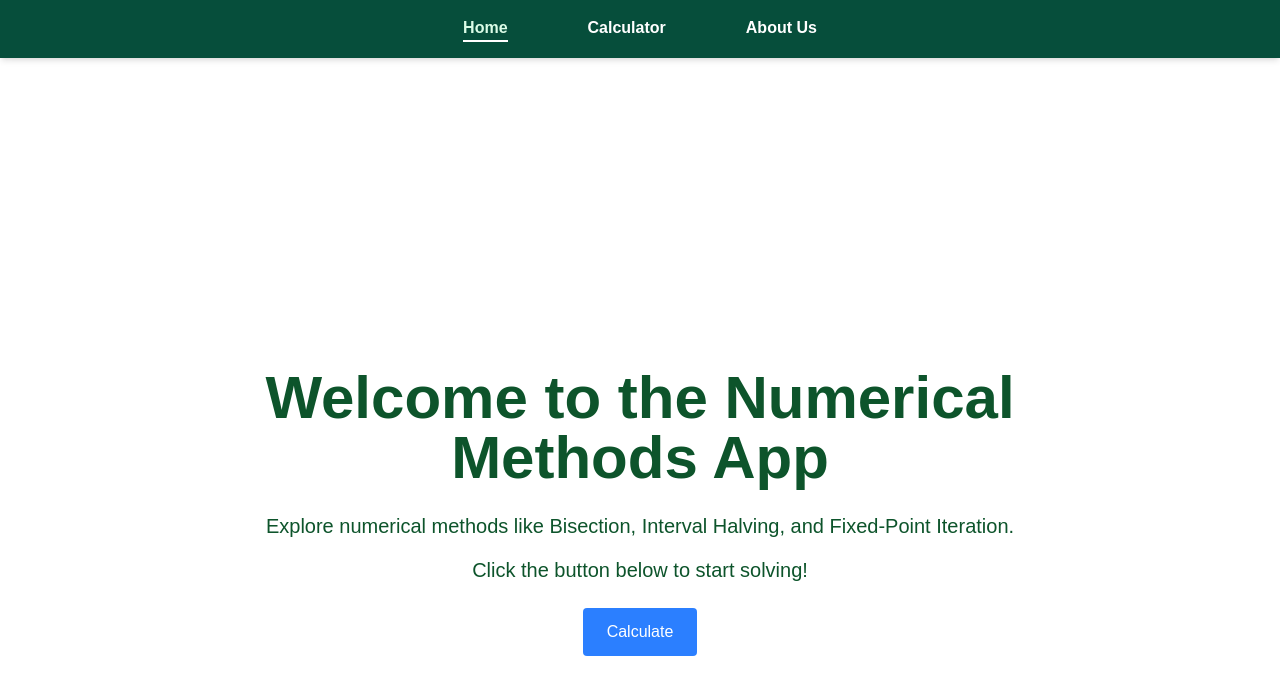
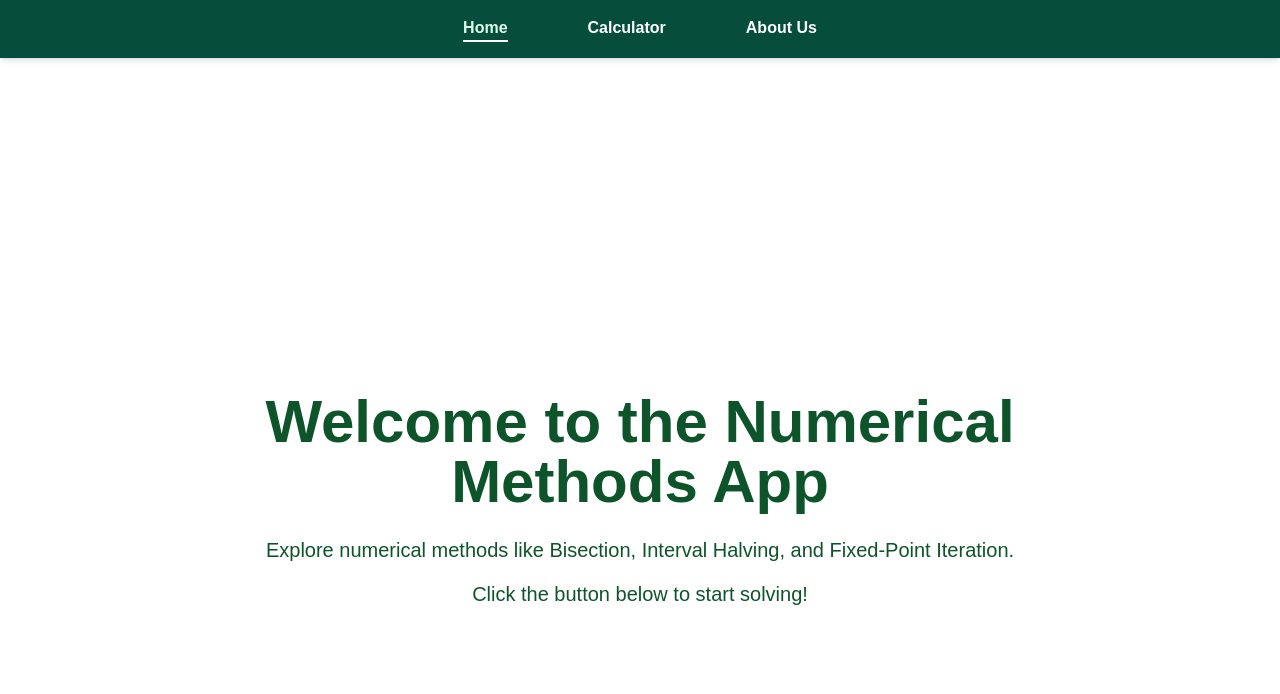
Before and after one commit to JephoneTorre/Numerical-Methods-Solver--Root-Finding--Optimization---Fixed-Point-Iteration, a Next.js app: page / in a window 1280 px wide. Shown: the top 694 px of the page. Built offline with nearby package versions, Linux system fonts and the light colour scheme.

Commit message:
remove the button

```diff
--- a/src/app/home/HomeContent.js
+++ b/src/app/home/HomeContent.js
@@ -15,11 +15,6 @@ export default function HomeContent() {
         Click the button below to start solving!
       </p>
 
-      <Link href="/calculator">
-        <button className="bg-blue-500 text-white px-6 py-3 rounded hover:bg-blue-600">
-          Calculate
-        </button>
-      </Link>
     </div>
   );
 }
```
